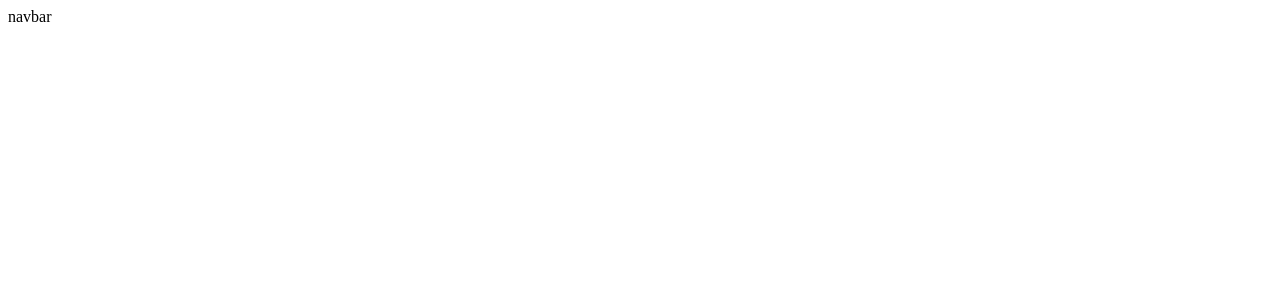
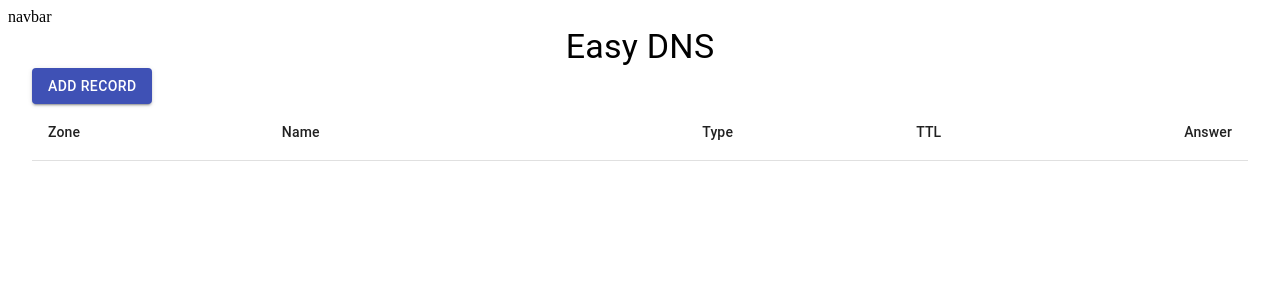
Before and after one commit to ribeiro-rodrigo/easy-dns-ui, a React (Create React App) app: page / in a window 1280 px wide. Shown: the top 300 px of the page. Built offline with nearby package versions, Linux system fonts and the light colour scheme.

Commit message:
implementacao inicial da tela de listagem de registros

```diff
--- a/src/components/RouterComponent.jsx
+++ b/src/components/RouterComponent.jsx
@@ -1,14 +1,20 @@
 import { BrowserRouter as Router, Route, Switch } from 'react-router-dom';
 import React from 'react';
+
+import ListDnsRecordsComponent from './dns_records/ListDnsRecordsComponent'
 
 const AppRouter = () => (
     <div>
         <Router>
             <Switch>
-
+                <Route path="/" exact component={ListDnsRecordsComponent} />
             </Switch>
         </Router>
     </div>
 )
 
+const style = {
+    marginTop: '20px'
+}
+
 export default AppRouter
--- /dev/null
+++ b/src/components/dns_records/ListDnsRecordsComponent.jsx
@@ -0,0 +1,49 @@
+import React, { Component } from 'react';
+import Table from '@material-ui/core/Table'
+import TableBody from '@material-ui/core/TableBody';
+import TableCell from '@material-ui/core/TableCell';
+import TableHead from '@material-ui/core/TableHead';
+import TableRow from '@material-ui/core/TableRow';
+import Button from '@material-ui/core/Button';
+import Typography from '@material-ui/core/Typography';
+
+class ListDnsRecordsComponent extends Component {
+    constructor(props) {
+        super(props);
+        this.state = {
+            records: [],
+            message: null
+        }
+    }
+
+    render() {
+        return (
+            <div>
+                <Typography variant="h4" style={style}>Easy DNS</Typography>
+                <Button variant="contained" color="primary">Add Record</Button>
+                <Table>
+                    <TableHead>
+                        <TableRow>
+                            <TableCell>Zone</TableCell>
+                            <TableCell>Name</TableCell>
+                            <TableCell align="right">Type</TableCell>
+                            <TableCell align="right">TTL</TableCell>
+                            <TableCell align="right">Answer</TableCell>
+                        </TableRow>
+                    </TableHead>
+                    <TableBody>
+
+                    </TableBody>
+                </Table>
+
+            </div>
+        )
+    }
+}
+
+const style = {
+    display: 'flex',
+    justifyContent: 'center'
+}
+
+export default ListDnsRecordsComponent
```
